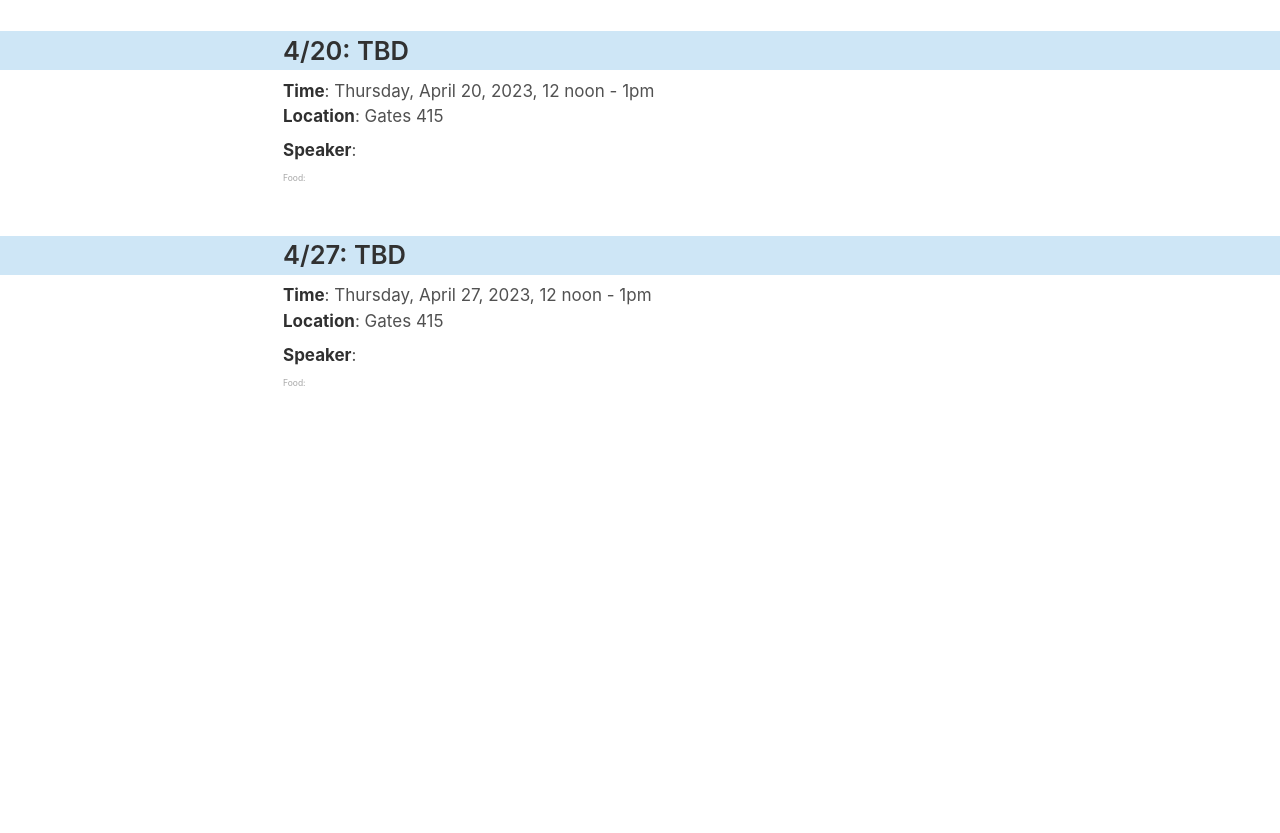
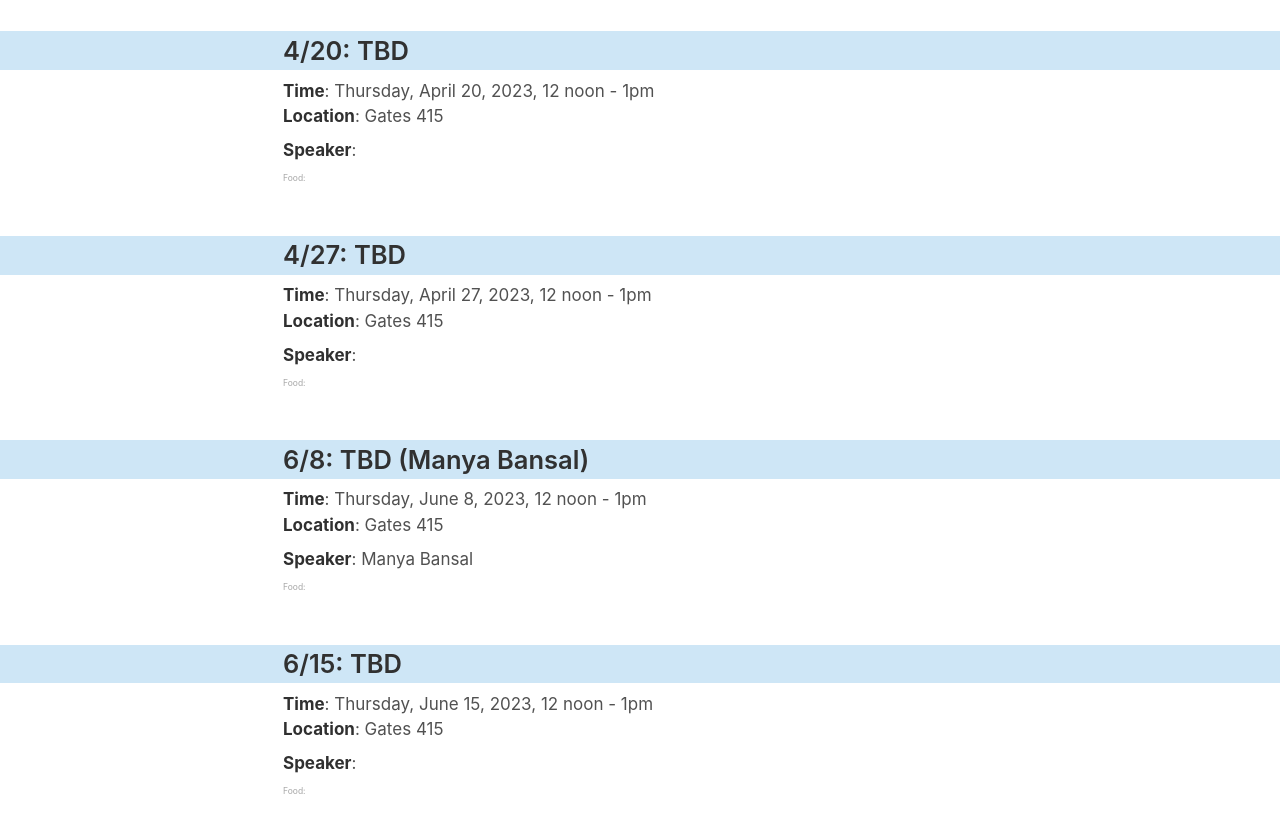
Before and after one commit to software-research-lunch/software-research-lunch.github.io, a Jekyll site: the page built from index.html, in a window 1280 px wide and 900 px high, scrolled down 1277 px. Shown: the top 833 px of the window. Built offline with Jekyll 4.4.1, drawn with Linux system fonts in a browser that asks for light colours; before the commit the page ends 1768 px from its top, so only the background shows below that.

Commit message:
Manya's talk

```diff
--- a/_data/schedule.yml
+++ b/_data/schedule.yml
@@ -61,6 +61,16 @@ y23_spring:
     speaker: ""
     bio: ""
   - date: "2023-04-27"
+    abstract: ""
+    title: ""
+    speaker: ""
+    bio: ""
+  - date: "2023-06-08"
+    abstract: ""
+    title: ""
+    speaker: "Manya Bansal"
+    bio: ""
+  - date: "2023-06-15"
     abstract: ""
     title: ""
     speaker: ""
```
